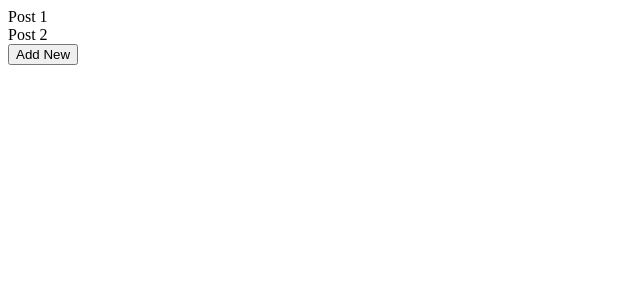
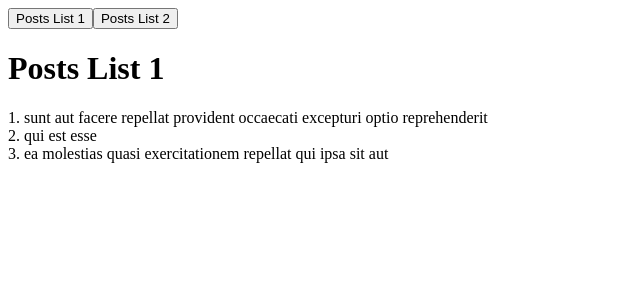
Before and after one commit to sudharshanr15/tanstack-query, a React (Vite) app: page /core in a window 1280 px wide. Shown: the top 300 px of the page, without its empty margins (0-640 px from the left). Built offline with nearby package versions, Linux system fonts and the light colour scheme.

Commit message:
useQuery basics

```diff
--- a/package.json
+++ b/package.json
@@ -13,7 +13,8 @@
     "@tanstack/react-query": "^5.8.9",
     "@tanstack/react-query-devtools": "^5.8.9",
     "react": "^18.2.0",
-    "react-dom": "^18.2.0"
+    "react-dom": "^18.2.0",
+    "react-router-dom": "^6.20.0"
   },
   "devDependencies": {
     "@types/react": "^18.2.37",
--- a/src/App.jsx
+++ b/src/App.jsx
@@ -1,53 +1,21 @@
-import {useQuery, useMutation, useQueryClient} from "@tanstack/react-query";
+import { QueryClientProvider, QueryClient } from "@tanstack/react-query"
+import { ReactQueryDevtools } from "@tanstack/react-query-devtools"
+import {Routes, Route} from "react-router-dom"
+import Home from "./Home"
+import Posts from "./Posts"
 
-const POSTS = [
-  {
-    id: 1,
-    title: "Post 1"
-  },
-  {
-    id: 2,
-    title: "Post 2"
-  }
-]
+const queryClient = new QueryClient()
 
 function App(){
-  const queryClient = useQueryClient()
-
-  const postsQuery = useQuery({
-    queryKey: ["posts"],
-    queryFn: () => wait(1000).then(() => [...POSTS])
-  })
-
-  const newPostMutation = useMutation({
-    mutationFn: title => {
-      return wait(1000).then(() => POSTS.push({id: crypto.randomUUID(), title}))
-    },
-    onSuccess: () => {
-      queryClient.invalidateQueries(["posts"])
-    }
-  })
-
-  if(postsQuery.isLoading) return <h1>Loading...</h1>
-  if(postsQuery.isError) return <pre>{JSON.stringify(postsQuery.error)}</pre>
-
-  console.log(newPostMutation.isLoading)
-
-  return <div>
-    {postsQuery.data.map(post => (
-      <div key={post.id}>
-        {post.title}
-      </div>
-    ))}
-    <button disabled={newPostMutation.isLoading} onClick={() => newPostMutation.mutate("New post")}>
-      Add New
-    </button>
-  </div>
-}
-
-
-function wait(duration){
-  return new Promise(resolve => setTimeout(resolve, duration))
+  return (
+    <QueryClientProvider client={queryClient}>
+      <Routes>
+        <Route path="/" index element={<Home />} />
+        <Route path="/core" element={<Posts />} />
+      </Routes>
+      <ReactQueryDevtools />
+    </QueryClientProvider>
+  )
 }
 
 export default App
--- /dev/null
+++ b/src/Home.jsx
@@ -0,0 +1,53 @@
+import {useQuery, useMutation, useQueryClient} from "@tanstack/react-query";
+
+const POSTS = [
+  {
+    id: 1,
+    title: "Post 1"
+  },
+  {
+    id: 2,
+    title: "Post 2"
+  }
+]
+
+function Home(){
+  const queryClient = useQueryClient()
+
+  const postsQuery = useQuery({
+    queryKey: ["posts"],
+    queryFn: () => wait(1000).then(() => [...POSTS]),
+  })
+
+  const newPostMutation = useMutation({
+    mutationFn: title => {
+      return wait(1000).then(() => POSTS.push({id: crypto.randomUUID(), title}))
+    },
+    onSuccess: () => {
+      queryClient.invalidateQueries(["posts"])
+    }
+  })
+
+  if(postsQuery.isLoading) return <h1>Loading...</h1>
+  if(postsQuery.isError) return <pre>{JSON.stringify(postsQuery.error)}</pre>
+
+  console.log(newPostMutation.isLoading)
+
+  return <div>
+    {postsQuery.data.map(post => (
+      <div key={post.id}>
+        {post.title}
+      </div>
+    ))}
+    <button disabled={newPostMutation.isLoading} onClick={() => newPostMutation.mutate("New post")}>
+      Add New
+    </button>
+  </div>
+}
+
+
+function wait(duration){
+  return new Promise(resolve => setTimeout(resolve, duration))
+}
+
+export default Home
--- /dev/null
+++ b/src/Posts.jsx
@@ -0,0 +1,21 @@
+import { useState } from "react"
+import PostsList1 from "./PostsList1"
+import PostsList2 from "./PostsList2"
+
+function DeepDive(){
+    const [currentpage, setCurrentPage] = useState(<PostsList1 />)
+
+    return (
+        <div>
+            <button onClick={() => setCurrentPage(<PostsList1 />)}>
+                Posts List 1
+            </button>
+            <button onClick={() => setCurrentPage(<PostsList2 />)}>
+                Posts List 2
+            </button>
+            {currentpage}
+        </div>
+    )
+}
+
+export default DeepDive
--- /dev/null
+++ b/src/PostsList1.jsx
@@ -0,0 +1,59 @@
+import { useQuery, useMutation, QueryClient, useQueryClient } from "@tanstack/react-query"
+import { useEffect } from "react"
+import posts from "./api/posts"
+
+const POSTS = [
+    {
+        id: 1,
+        title: "Lorem ipsum dolor sit, amet consectetur adipisicing elit. Corrupti, sequi."
+    },
+    {
+        id: 2,
+        title: "Lorem ipsum dolor sit amet."
+    },
+    {
+        id: 3,
+        title: "Lorem ipsum dolor sit amet consectetur adipisicing elit.",
+    },
+    {
+        id: 4,
+        title: "Lorem ipsum dolor sit amet consectetur.",
+    },
+    {
+        id: 5,
+        title: "Lorem ipsum dolor sit amet consectetur adipisicing."
+    }
+]
+
+// /posts -> ["posts"]
+// /posts/1 -> ["posts", post.id]
+// /posts?authorId=1 => ["posts", {authorId: 1}]
+// /posts/2/comments => ["posts", post.id, "comments"]
+
+function PostsList1(){
+    const postsQuery = useQuery({
+        queryKey: ["post1"],
+        queryFn: posts,
+        staleTime: 1000 * 100,
+    })
+
+    if(postsQuery.isLoading) return <h1>Loading...</h1>
+    if(postsQuery.isError) return <h1>Error</h1>
+
+    return (
+        <div>
+            <h1>Posts List 1</h1>
+            {postsQuery.data.map((post) => (
+                <div key={post.id}>
+                    {post.id}. {post.title}
+                </div>
+            ))}
+        </div>
+    )
+}
+
+function wait(duration){
+    return new Promise((resolve) => setTimeout(resolve, duration))
+}
+
+export default PostsList1
--- /dev/null
+++ b/src/PostsList2.jsx
@@ -0,0 +1,58 @@
+import { useQuery, useMutation, QueryClient, useQueryClient } from "@tanstack/react-query"
+import { useEffect } from "react"
+import posts from "./api/posts"
+
+const POSTS = [
+    {
+        id: 1,
+        title: "Lorem ipsum dolor sit, amet consectetur adipisicing elit. Corrupti, sequi."
+    },
+    {
+        id: 2,
+        title: "Lorem ipsum dolor sit amet."
+    },
+    {
+        id: 3,
+        title: "Lorem ipsum dolor sit amet consectetur adipisicing elit.",
+    },
+    {
+        id: 4,
+        title: "Lorem ipsum dolor sit amet consectetur.",
+    },
+    {
+        id: 5,
+        title: "Lorem ipsum dolor sit amet consectetur adipisicing."
+    }
+]
+
+// /posts -> ["posts"]
+// /posts/1 -> ["posts", post.id]
+// /posts?authorId=1 => ["posts", {authorId: 1}]
+// /posts/2/comments => ["posts", post.id, "comments"]
+
+function PostsList2(){
+    const postsQuery = useQuery({
+        queryKey: ["post2"],
+        queryFn: posts,
+    })
+
+    if(postsQuery.isLoading) return <h1>Loading...</h1>
+    if(postsQuery.isError) return <h1>Error</h1>
+
+    return (
+        <div>
+            <h1>Posts List 2</h1>
+            {postsQuery.data.map((post) => (
+                <div key={post.id}>
+                    {post.id}. {post.title}
+                </div>
+            ))}
+        </div>
+    )
+}
+
+function wait(duration){
+    return new Promise((resolve) => setTimeout(resolve, duration))
+}
+
+export default PostsList2
--- /dev/null
+++ b/src/api/posts.js
@@ -0,0 +1,32 @@
+const POSTS = [
+    {
+        "userId": 1,
+        "id": 1,
+        "title": "sunt aut facere repellat provident occaecati excepturi optio reprehenderit",
+        "body": "quia et suscipit\nsuscipit recusandae consequuntur expedita et cum\nreprehenderit molestiae ut ut quas totam\nnostrum rerum est autem sunt rem eveniet architecto"
+    },
+    {
+        "userId": 1,
+        "id": 2,
+        "title": "qui est esse",
+        "body": "est rerum tempore vitae\nsequi sint nihil reprehenderit dolor beatae ea dolores neque\nfugiat blanditiis voluptate porro vel nihil molestiae ut reiciendis\nqui aperiam non debitis possimus qui neque nisi nulla"
+    },
+    {
+        "userId": 1,
+        "id": 3,
+        "title": "ea molestias quasi exercitationem repellat qui ipsa sit aut",
+        "body": "et iusto sed quo iure\nvoluptatem occaecati omnis eligendi aut ad\nvoluptatem doloribus vel accusantium quis pariatur\nmolestiae porro eius odio et labore et velit aut"
+    },
+    // {
+    //     "userId": 1,
+    //     "id": 4,
+    //     "title": "eum et est occaecati",
+    //     "body": "ullam et saepe reiciendis voluptatem adipisci\nsit amet autem assumenda provident rerum culpa\nquis hic commodi nesciunt rem tenetur doloremque ipsam iure\nquis sunt voluptatem rerum illo velit"
+    // },
+]
+
+function posts(){
+    return new Promise((res) => setTimeout(() => res(POSTS), 500))
+}
+
+export default posts
--- a/src/main.jsx
+++ b/src/main.jsx
@@ -4,14 +4,11 @@
 import './index.css'
 import { QueryClient, QueryClientProvider } from "@tanstack/react-query"
 import { ReactQueryDevtools } from '@tanstack/react-query-devtools'
+import { BrowserRouter } from 'react-router-dom'
 
-const queryClient = new QueryClient()
 
 ReactDOM.createRoot(document.getElementById('root')).render(
-  <React.StrictMode>
-    <QueryClientProvider client={queryClient}>
-      <App />
-      <ReactQueryDevtools />
-    </QueryClientProvider>
-  </React.StrictMode>,
+  <BrowserRouter>
+    <App />
+  </BrowserRouter>
 )
```
Also changed, not shown: 1 other file (tests, documents, lock files or other folders).
